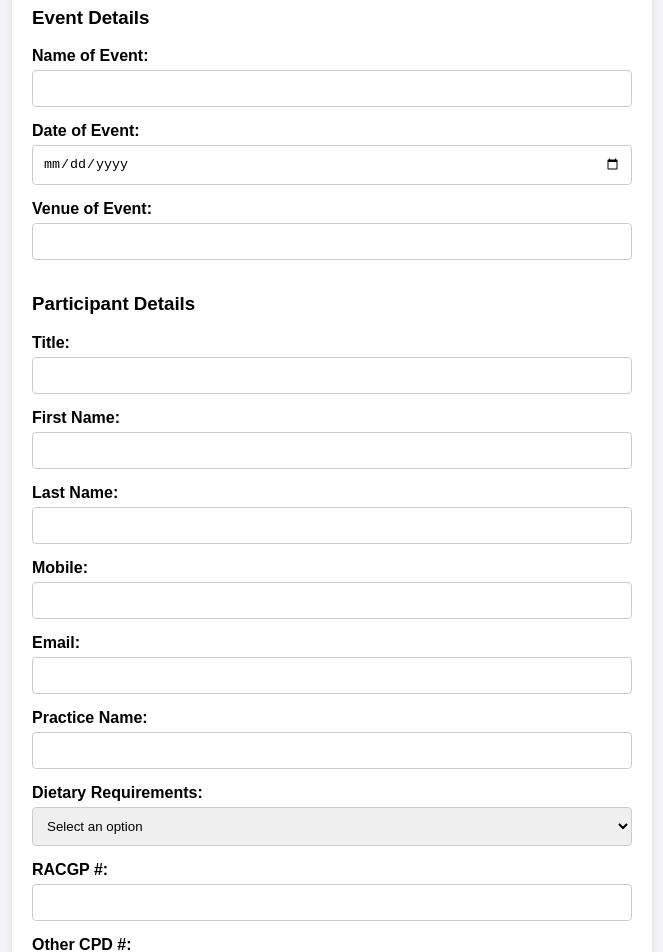
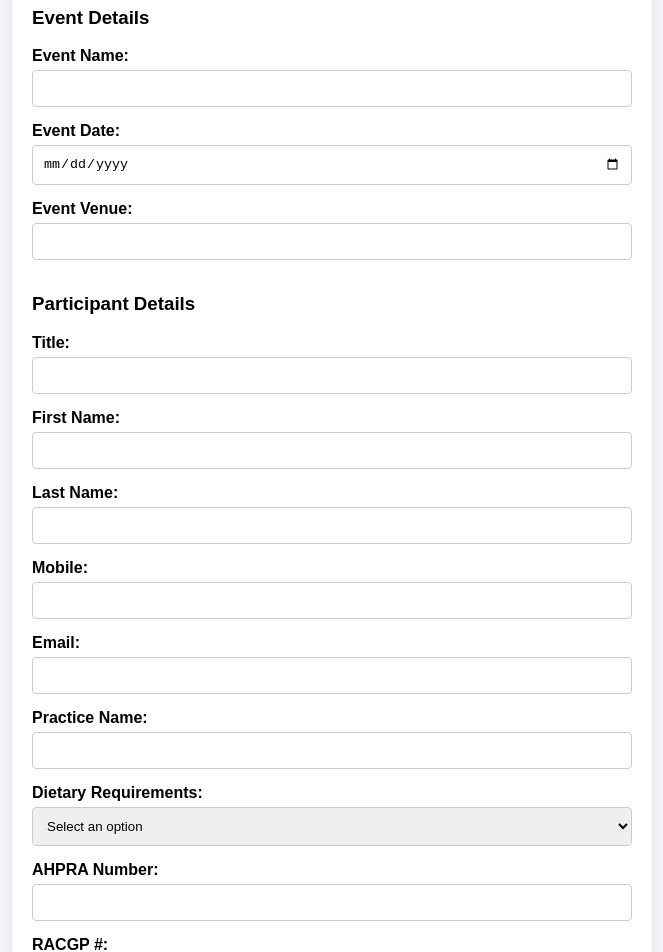
Before and after one commit to prabhat9098/WebForm, a plain HTML site: page index.html in a window 1280 px wide. Shown: the part 120-1072 px from the top of the page, without its empty margins (308-971 px from the left). Drawn offline with Linux system fonts and the light colour scheme.

Commit message:
2nd Commit

```diff
--- a/index.html
+++ b/index.html
@@ -12,13 +12,13 @@
         <h2>Event Registration Form</h2>
         <form id="event-form">
             <h3>Event Details</h3>
-            <label for="eventName">Name of Event:</label>
+            <label for="eventName">Event Name:</label>
             <input type="text" id="eventName" name="eventName" required>
 
-            <label for="eventDate">Date of Event:</label>
+            <label for="eventDate">Event Date:</label>
             <input type="date" id="eventDate" name="eventDate" required>
 
-            <label for="eventVenue">Venue of Event:</label>
+            <label for="eventVenue">Event Venue:</label>
             <input type="text" id="eventVenue" name="eventVenue" required>
 
             <h3>Participant Details</h3>
@@ -53,6 +53,9 @@
                 <input type="text" id="otherDietary" name="otherDietary">
             </div>
 
+            <label for="AHPRA Number">AHPRA Number:</label>
+            <input type="text" id="AHPRA Number" name="AHPRA Number" required>
+
             <label for="racgp">RACGP #:</label>
             <input type="text" id="racgp" name="racgp">
 
```
